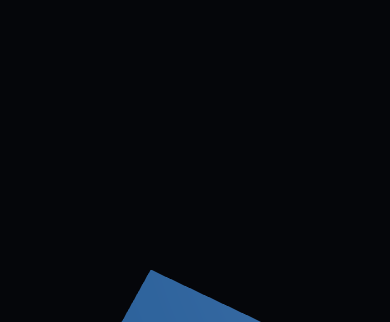
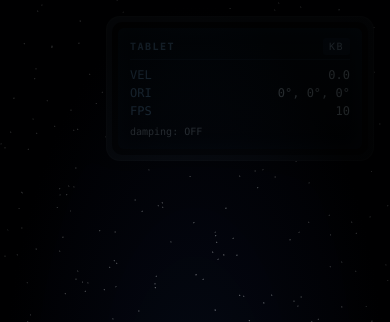
Before and after one commit to marcocesari/super_vexo, a website built with Vite: page index.html in a window 390 px wide. Shown: the top 322 px of the page. Built offline with nearby package versions, Linux system fonts and the light colour scheme; animation ran at ten frames a second.

Commit message:
M1: Earth Training Flight — title card, starfield, 6DOF flight, Tablet HUD
State machine: TITLE → FLY. The title card ("Super Vexo and the Mystery
of the System" / "Press any key to start") gates the loop; the scene
renders behind it so first frame isn't a blank gap.

Flight:
- Quaternion-based 6DOF rotation in the ship's local frame (no Euler
  gimbal lock).
- W/S throttle, A/D yaw, Arrows pitch, Q/E roll; X toggles arcade damping.
- Inertia is the default: velocity persists after input ends.
- deltaTime everywhere; dt clamped at 100ms so a backgrounded tab doesn't
  fling the ship across the map on resume.
- Chase camera lerps toward a ship-local offset using a halflife-based
  exponential smoothing so the spring is frame-rate independent. Camera
  up tracks ship up so banked turns feel right.

Starfield: 12k stars on a unit sphere, one `THREE.Points` draw call,
re-centered on the camera each frame so the field "never runs out".

HUD: a DOM-based "Tablet" overlay in the top-right showing VEL / ORI /
FPS / damping toggle / input source. This is the seed of the in-game
tablet UI that pause menus, fast-travel, and hacking mini-games will
later render as "apps".

All player-facing strings live in src/strings.js.

Build:
- Output as a single IIFE classic script (not ESM) and stripped
  `crossorigin` + `type="module"` from index.html so the bundle loads
  cleanly from file:// (the native iOS wrapper's loading mode) as well
  as from any http origin. `base: './'` keeps asset URLs path-agnostic.

```diff
--- a/index.html
+++ b/index.html
@@ -4,11 +4,6 @@
     <meta charset="UTF-8" />
     <meta name="viewport" content="width=device-width, initial-scale=1.0, viewport-fit=cover" />
     <title>Super Vexo and the Mystery of the System</title>
-    <style>
-      html, body { margin: 0; padding: 0; height: 100%; background: #000; overflow: hidden; }
-      #app { width: 100%; height: 100%; }
-      canvas { display: block; }
-    </style>
   </head>
   <body>
     <div id="app"></div>
--- /dev/null
+++ b/src/hud.js
@@ -0,0 +1,71 @@
+// The "Tablet" HUD: a DOM overlay framed to look like the in-game tablet
+// device. This is the seed of the UI used throughout the game (pause
+// menu, fast-travel, hacking mini-game — all later rendered as "apps").
+//
+// DOM (not canvas-drawn-into-three) keeps text crisp at any resolution and
+// makes the layout easy to evolve.
+import { strings } from './strings.js';
+
+export function createHud() {
+  const root = document.createElement('div');
+  root.id = 'tablet';
+  root.innerHTML = `
+    <div class="tablet-frame">
+      <div class="tablet-bezel">
+        <div class="tablet-screen">
+          <div class="tablet-titlebar">
+            <span class="tablet-app">${strings.hud.appName}</span>
+            <span class="tablet-source" data-source>KB</span>
+          </div>
+          <div class="tablet-row">
+            <span class="tablet-label">${strings.hud.velocity}</span>
+            <span class="tablet-value" data-velocity>0.0</span>
+          </div>
+          <div class="tablet-row">
+            <span class="tablet-label">${strings.hud.orientation}</span>
+            <span class="tablet-value" data-orientation>0°,0°,0°</span>
+          </div>
+          <div class="tablet-row">
+            <span class="tablet-label">${strings.hud.fps}</span>
+            <span class="tablet-value" data-fps>--</span>
+          </div>
+          <div class="tablet-row tablet-row--small">
+            <span class="tablet-value" data-damping>${strings.hud.dampingOff}</span>
+          </div>
+        </div>
+      </div>
+    </div>
+  `;
+  document.body.appendChild(root);
+
+  const elVelocity = root.querySelector('[data-velocity]');
+  const elOrientation = root.querySelector('[data-orientation]');
+  const elFps = root.querySelector('[data-fps]');
+  const elSource = root.querySelector('[data-source]');
+  const elDamping = root.querySelector('[data-damping]');
+
+  // FPS uses a 0.5s moving window so the number doesn't strobe.
+  let fpsAccumFrames = 0;
+  let fpsAccumTime = 0;
+  let fpsDisplayed = 0;
+
+  return {
+    update({ velocity, eulerDeg, dt, sources, dampingOn }) {
+      elVelocity.textContent = velocity.toFixed(1);
+      elOrientation.textContent =
+        `${eulerDeg.x.toFixed(0)}°, ${eulerDeg.y.toFixed(0)}°, ${eulerDeg.z.toFixed(0)}°`;
+
+      fpsAccumFrames += 1;
+      fpsAccumTime += dt;
+      if (fpsAccumTime >= 0.5) {
+        fpsDisplayed = Math.round(fpsAccumFrames / fpsAccumTime);
+        fpsAccumFrames = 0;
+        fpsAccumTime = 0;
+        elFps.textContent = String(fpsDisplayed);
+      }
+
+      elSource.textContent = sources.join('+');
+      elDamping.textContent = dampingOn ? strings.hud.dampingOn : strings.hud.dampingOff;
+    },
+  };
+}
--- /dev/null
+++ b/src/input/index.js
@@ -0,0 +1,22 @@
+// Unified input layer. M1: keyboard only. M2 will add gamepad + gyro and
+// fold them into this same `sample()` contract behind a single
+// `isBridgeAvailable()` check (see program.md M2 rules).
+import { createKeyboard } from './keyboard.js';
+
+export function createInput() {
+  const keyboard = createKeyboard();
+
+  return {
+    keyboard,
+    /** Returns axes in [-1, 1]. */
+    sample() {
+      // For now the unified sample is just the keyboard sample.
+      return keyboard.sample();
+    },
+    /** Which input sources are active right now (for HUD display). */
+    activeSources() {
+      // M1: only keyboard exists. M2 will add 'PAD' / 'GYRO'.
+      return ['KB'];
+    },
+  };
+}
--- /dev/null
+++ b/src/input/keyboard.js
@@ -0,0 +1,74 @@
+// Keyboard input → normalized flight axes.
+// The keyboard path must always work; gamepad/gyro (M2) will layer on top.
+
+// Key bindings live here so they can be re-bound later without touching
+// the update loop.
+export const KEYS = {
+  throttleUp: ['KeyW'],
+  throttleDown: ['KeyS'],
+  yawLeft: ['KeyA'],
+  yawRight: ['KeyD'],
+  pitchUp: ['ArrowUp'],
+  pitchDown: ['ArrowDown'],
+  rollLeft: ['KeyQ'],
+  rollRight: ['KeyE'],
+  toggleDamping: ['KeyX'],
+};
+
+export function createKeyboard() {
+  const pressed = new Set();
+  // One-shot events that fire on keydown only (not held). Consumer reads
+  // and clears each frame.
+  const justPressed = new Set();
+
+  function onKeyDown(e) {
+    if (!pressed.has(e.code)) justPressed.add(e.code);
+    pressed.add(e.code);
+  }
+  function onKeyUp(e) {
+    pressed.delete(e.code);
+  }
+
+  window.addEventListener('keydown', onKeyDown);
+  window.addEventListener('keyup', onKeyUp);
+
+  function any(codes) {
+    for (const c of codes) if (pressed.has(c)) return true;
+    return false;
+  }
+  function anyJust(codes) {
+    for (const c of codes) if (justPressed.has(c)) return true;
+    return false;
+  }
+
+  return {
+    isDown: (code) => pressed.has(code),
+    /** Read input axes; returns values in [-1, 1]. */
+    sample() {
+      const throttle = (any(KEYS.throttleUp) ? 1 : 0) - (any(KEYS.throttleDown) ? 1 : 0);
+      const yaw = (any(KEYS.yawLeft) ? 1 : 0) - (any(KEYS.yawRight) ? 1 : 0);
+      // ArrowUp pitches the nose UP, which in our convention is a positive
+      // rotation around the local X axis.
+      const pitch = (any(KEYS.pitchUp) ? 1 : 0) - (any(KEYS.pitchDown) ? 1 : 0);
+      const roll = (any(KEYS.rollLeft) ? 1 : 0) - (any(KEYS.rollRight) ? 1 : 0);
+      return { throttle, yaw, pitch, roll };
+    },
+    /** True if any key was pressed this frame (for the title-card gate). */
+    consumeAnyJustPressed() {
+      const had = justPressed.size > 0;
+      justPressed.clear();
+      return had;
+    },
+    consumeJustPressed(codes) {
+      if (anyJust(codes)) {
+        for (const c of codes) justPressed.delete(c);
+        return true;
+      }
+      return false;
+    },
+    dispose() {
+      window.removeEventListener('keydown', onKeyDown);
+      window.removeEventListener('keyup', onKeyUp);
+    },
+  };
+}
--- a/src/main.js
+++ b/src/main.js
@@ -1,50 +1,85 @@
-// Entry point. M0: a rotating cube to prove the renderer + game loop are wired up.
+// Entry point. Renderer + game loop + assembly.
+// Story-wise this is Vexo's pre-mission practice flight (M1: Earth
+// training). Mechanically it's the 6DOF flight foundation every later
+// milestone builds on.
 import * as THREE from 'three';
+import './style.css';
 
-const container = document.getElementById('app');
+import { createScene, createCamera } from './scene.js';
+import { createShip, updateShip } from './ship.js';
+import { createStarfield, updateStarfield } from './world/starfield.js';
+import { createInput } from './input/index.js';
+import { createHud } from './hud.js';
+import { createTitleCard } from './titleCard.js';
 
 // --- Renderer ---------------------------------------------------------------
-// Cap pixel ratio at 2: on a 3x Retina display the cost of rendering 9x the
-// pixels is not worth the difference your eyes can see.
+const container = document.getElementById('app');
 const renderer = new THREE.WebGLRenderer({ antialias: true });
 renderer.setPixelRatio(Math.min(window.devicePixelRatio, 2));
 renderer.setSize(window.innerWidth, window.innerHeight);
 container.appendChild(renderer.domElement);
 
-// --- Scene + camera ---------------------------------------------------------
-const scene = new THREE.Scene();
-scene.background = new THREE.Color(0x05060a);
+// --- World ------------------------------------------------------------------
+const scene = createScene();
+const camera = createCamera();
+const ship = createShip();
+const starfield = createStarfield();
 
-const FOV_DEG = 60;
-const NEAR = 0.1;
-const FAR = 1000;
-const camera = new THREE.PerspectiveCamera(
-  FOV_DEG,
-  window.innerWidth / window.innerHeight,
-  NEAR,
-  FAR,
-);
-camera.position.set(0, 0, 4);
+scene.add(ship.mesh);
+scene.add(starfield);
 
-// --- Lights -----------------------------------------------------------------
-// Ambient gives every face a baseline so nothing is pitch-black; the
-// directional light adds shape so the cube reads as a cube.
-const ambient = new THREE.AmbientLight(0xffffff, 0.4);
-scene.add(ambient);
+// --- Input + UI -------------------------------------------------------------
+const input = createInput();
+const hud = createHud();
+const titleCard = createTitleCard();
 
-const sun = new THREE.DirectionalLight(0xffffff, 1.0);
-sun.position.set(3, 5, 4);
-scene.add(sun);
+// --- Chase camera -----------------------------------------------------------
+// The camera trails the ship from a fixed offset in the ship's local frame:
+// behind and slightly above. We lerp toward the target each frame so the
+// camera has a little "spring" — it lags briefly when the ship turns, which
+// reads as motion and feels more cinematic than a rigid mount.
+const CAM_OFFSET_LOCAL = new THREE.Vector3(0, 1.4, -5.5); // behind & above
+const CAM_LOOKAHEAD_LOCAL = new THREE.Vector3(0, 0, 4);  // look slightly past the nose
+// "Half-life" of the spring in seconds: lower = snappier, higher = floatier.
+const CAM_POS_HALFLIFE = 0.12;
+const CAM_LOOK_HALFLIFE = 0.10;
 
-// --- Cube -------------------------------------------------------------------
-const cube = new THREE.Mesh(
-  new THREE.BoxGeometry(1, 1, 1),
-  new THREE.MeshStandardMaterial({ color: 0x4aa3ff, roughness: 0.4, metalness: 0.1 }),
-);
-scene.add(cube);
+const _camTargetPos = new THREE.Vector3();
+const _camTargetLook = new THREE.Vector3();
+const _camCurrentLook = new THREE.Vector3();
+let camLookInitialized = false;
 
-const ROT_SPEED_X = 0.6; // radians per second
-const ROT_SPEED_Y = 0.9;
+function updateChaseCamera(dt) {
+  // Target position in world space = ship position + ship-rotated offset.
+  _camTargetPos.copy(CAM_OFFSET_LOCAL)
+    .applyQuaternion(ship.mesh.quaternion)
+    .add(ship.mesh.position);
+
+  _camTargetLook.copy(CAM_LOOKAHEAD_LOCAL)
+    .applyQuaternion(ship.mesh.quaternion)
+    .add(ship.mesh.position);
+
+  if (!camLookInitialized) {
+    camera.position.copy(_camTargetPos);
+    _camCurrentLook.copy(_camTargetLook);
+    camLookInitialized = true;
+  } else {
+    // Frame-rate-independent exponential smoothing.
+    // alpha = 1 - 2^(-dt / halflife) means after `halflife` seconds we have
+    // closed exactly half the remaining distance, regardless of dt.
+    const aPos = 1 - Math.pow(2, -dt / CAM_POS_HALFLIFE);
+    const aLook = 1 - Math.pow(2, -dt / CAM_LOOK_HALFLIFE);
+    camera.position.lerp(_camTargetPos, aPos);
+    _camCurrentLook.lerp(_camTargetLook, aLook);
+  }
+
+  camera.lookAt(_camCurrentLook);
+  // Roll the camera with the ship so banked turns feel right.
+  // (lookAt resets up; reapply ship up so we get the roll.)
+  const shipUp = new THREE.Vector3(0, 1, 0).applyQuaternion(ship.mesh.quaternion);
+  camera.up.copy(shipUp);
+  camera.lookAt(_camCurrentLook);
+}
 
 // --- Resize -----------------------------------------------------------------
 function onResize() {
@@ -56,18 +91,55 @@ function onResize() {
 }
 window.addEventListener('resize', onResize);
 
+// --- State machine ----------------------------------------------------------
+// Two states for M1: TITLE (waiting for first keypress) and FLY.
+const STATE = { TITLE: 'title', FLY: 'fly' };
+let state = STATE.TITLE;
+
 // --- Game loop --------------------------------------------------------------
-// deltaTime in seconds keeps motion frame-rate independent: 60fps and 120fps
-// machines see the cube spin at the same speed.
 let lastT = performance.now();
+const _euler = new THREE.Euler();
+
 function frame(now) {
-  const dt = (now - lastT) / 1000;
+  // Cap dt at 100ms so a long pause (tab backgrounded) doesn't fling the
+  // ship across the universe on resume.
+  const rawDt = (now - lastT) / 1000;
+  const dt = Math.min(rawDt, 0.1);
   lastT = now;
 
-  cube.rotation.x += ROT_SPEED_X * dt;
-  cube.rotation.y += ROT_SPEED_Y * dt;
+  if (state === STATE.TITLE) {
+    if (input.keyboard.consumeAnyJustPressed()) {
+      state = STATE.FLY;
+      titleCard.dismiss();
+    }
+    // Still render the scene behind the title card so it's not a blank gap.
+  } else {
+    // Toggle arcade damping with X.
+    if (input.keyboard.consumeJustPressed(['KeyX'])) {
+      ship.arcadeDamping = !ship.arcadeDamping;
+    }
+    updateShip(ship, input.sample(), dt);
+  }
+
+  updateStarfield(starfield, camera);
+  updateChaseCamera(dt);
 
   renderer.render(scene, camera);
+
+  // HUD reflects state every frame so values are live.
+  _euler.setFromQuaternion(ship.mesh.quaternion, 'YXZ');
+  hud.update({
+    velocity: ship.velocity.length(),
+    eulerDeg: {
+      x: THREE.MathUtils.radToDeg(_euler.x),
+      y: THREE.MathUtils.radToDeg(_euler.y),
+      z: THREE.MathUtils.radToDeg(_euler.z),
+    },
+    dt,
+    sources: input.activeSources(),
+    dampingOn: ship.arcadeDamping,
+  });
+
   requestAnimationFrame(frame);
 }
 requestAnimationFrame(frame);
--- /dev/null
+++ b/src/scene.js
@@ -0,0 +1,35 @@
+// Scene + camera + lighting. Kept separate from main.js so the entry stays
+// focused on the game loop and assembly.
+import * as THREE from 'three';
+
+export const FOV_DEG = 60;
+export const NEAR = 0.1;
+export const FAR = 5000;
+
+export function createScene() {
+  const scene = new THREE.Scene();
+  // Near-black with a hint of blue. We never see "true" black in space
+  // because of starlight, and pure black hides depth cues.
+  scene.background = new THREE.Color(0x02030a);
+
+  // Dim ambient so unlit faces are not pure black.
+  scene.add(new THREE.AmbientLight(0xffffff, 0.25));
+
+  // A distant directional light stands in for the Sun. Direction matters
+  // more than position for directional lights.
+  const sun = new THREE.DirectionalLight(0xffffff, 1.0);
+  sun.position.set(40, 30, 20);
+  scene.add(sun);
+
+  return scene;
+}
+
+export function createCamera() {
+  const camera = new THREE.PerspectiveCamera(
+    FOV_DEG,
+    window.innerWidth / window.innerHeight,
+    NEAR,
+    FAR,
+  );
+  return camera;
+}
--- /dev/null
+++ b/src/ship.js
@@ -0,0 +1,101 @@
+// The player ship: a cone mesh that flies with 6DOF using quaternions.
+//
+// Why quaternions? Euler angles (pitch/yaw/roll as three numbers) suffer
+// from "gimbal lock" — at certain orientations two of the three axes
+// collapse onto the same direction and you lose a degree of freedom.
+// Quaternions are a 4-number representation of rotation that never has
+// this problem, so they are the standard for flight / space sims.
+import * as THREE from 'three';
+
+// --- Tunables ---------------------------------------------------------------
+// All speeds are in "units per second" or "radians per second" — never per
+// frame. Multiply by deltaTime when applying, so a 30fps machine and a
+// 144fps machine feel identical.
+export const MAX_THROTTLE_ACCEL = 18; // units/s^2 forward thrust when W held
+export const REVERSE_THROTTLE_ACCEL = 12; // units/s^2 when S held
+export const MAX_SPEED = 60; // units/s
+export const YAW_RATE = 1.4; // rad/s
+export const PITCH_RATE = 1.4; // rad/s
+export const ROLL_RATE = 2.0; // rad/s
+// Arcade damping: when on, velocity decays toward zero so the ship "stops"
+// on its own. When off (default), space-inertia rules apply.
+export const ARCADE_DAMPING_RATE = 0.6; // fraction of velocity lost per second
+
+export function createShip() {
+  // Cone pointing along +Z (its "nose"). Three.js cones point along +Y by
+  // default, so we rotate the geometry once.
+  const geom = new THREE.ConeGeometry(0.4, 1.6, 16);
+  geom.rotateX(Math.PI / 2);
+
+  const mat = new THREE.MeshStandardMaterial({
+    color: 0x9ad7ff,
+    roughness: 0.35,
+    metalness: 0.3,
+    emissive: 0x102030,
+  });
+
+  const mesh = new THREE.Mesh(geom, mat);
+  mesh.position.set(0, 0, 0);
+
+  return {
+    mesh,
+    // Linear velocity in world space.
+    velocity: new THREE.Vector3(),
+    arcadeDamping: false,
+  };
+}
+
+// Reusable scratch vectors so the per-frame update allocates nothing.
+const _localAxis = new THREE.Vector3();
+const _deltaQ = new THREE.Quaternion();
+const _forward = new THREE.Vector3();
+
+/**
+ * Apply one frame's input to the ship.
+ *
+ * @param {ReturnType<typeof createShip>} ship
+ * @param {{throttle:number, yaw:number, pitch:number, roll:number}} input
+ *        Each axis is in [-1, 1]. Throttle: +1 = W (forward), -1 = S (back).
+ * @param {number} dt   delta time in seconds
+ */
+export function updateShip(ship, input, dt) {
+  // --- Rotation: build a tiny local-axis rotation per axis, multiply in.
+  // We apply rotations in the ship's *local* frame, which is what makes
+  // controls feel natural: pitch is always relative to the nose, no matter
+  // how the ship is oriented in the world.
+  applyLocalRotation(ship.mesh.quaternion, _localAxis.set(1, 0, 0), input.pitch * PITCH_RATE * dt);
+  applyLocalRotation(ship.mesh.quaternion, _localAxis.set(0, 1, 0), input.yaw * YAW_RATE * dt);
+  applyLocalRotation(ship.mesh.quaternion, _localAxis.set(0, 0, 1), input.roll * ROLL_RATE * dt);
+  ship.mesh.quaternion.normalize();
+
+  // --- Translation: throttle pushes along the ship's local forward (+Z).
+  _forward.set(0, 0, 1).applyQuaternion(ship.mesh.quaternion);
+
+  const accel = input.throttle >= 0
+    ? input.throttle * MAX_THROTTLE_ACCEL
+    : input.throttle * REVERSE_THROTTLE_ACCEL;
+  // velocity += forward * accel * dt
+  ship.velocity.addScaledVector(_forward, accel * dt);
+
+  if (ship.arcadeDamping) {
+    // Frame-rate-independent exponential decay: v *= exp(-rate * dt)
+    const decay = Math.exp(-ARCADE_DAMPING_RATE * dt);
+    ship.velocity.multiplyScalar(decay);
+  }
+
+  // Cap speed.
+  if (ship.velocity.lengthSq() > MAX_SPEED * MAX_SPEED) {
+    ship.velocity.setLength(MAX_SPEED);
+  }
+
+  // position += velocity * dt
+  ship.mesh.position.addScaledVector(ship.velocity, dt);
+}
+
+// Multiply `q` on the right by a rotation of `angle` around the local
+// `axis` — i.e. apply the rotation in the object's local frame.
+function applyLocalRotation(q, axis, angle) {
+  if (angle === 0) return;
+  _deltaQ.setFromAxisAngle(axis, angle);
+  q.multiply(_deltaQ);
+}
--- /dev/null
+++ b/src/strings.js
@@ -0,0 +1,18 @@
+// All player-facing text lives here so it can be edited without touching
+// game code (program.md: "keep player-facing strings in a single
+// src/strings.js module"). Keys are stable; values can change freely.
+
+export const strings = {
+  title: 'Super Vexo and the Mystery of the System',
+  pressAnyKey: 'Press any key to start',
+
+  hud: {
+    appName: 'Tablet',
+    velocity: 'VEL',
+    orientation: 'ORI',
+    fps: 'FPS',
+    inputSource: 'IN',
+    dampingOn: 'damping: ON',
+    dampingOff: 'damping: OFF',
+  },
+};
--- /dev/null
+++ b/src/style.css
@@ -0,0 +1,105 @@
+/* Global */
+html, body {
+  margin: 0;
+  padding: 0;
+  height: 100%;
+  background: #000;
+  overflow: hidden;
+  font-family: ui-monospace, SFMono-Regular, Menlo, Consolas, monospace;
+  color: #d6f0ff;
+  user-select: none;
+  -webkit-user-select: none;
+  -webkit-touch-callout: none;
+}
+#app { width: 100%; height: 100%; }
+canvas { display: block; }
+
+/* --- Title card --- */
+#title-card {
+  position: fixed;
+  inset: 0;
+  z-index: 10;
+  display: flex;
+  align-items: center;
+  justify-content: center;
+  background: radial-gradient(ellipse at center, rgba(8, 14, 30, 0.55) 0%, rgba(0, 0, 0, 0.85) 70%);
+  transition: opacity 0.5s ease;
+  opacity: 1;
+}
+#title-card.title-card--hidden { opacity: 0; pointer-events: none; }
+.title-card__inner { text-align: center; padding: 2rem 3rem; }
+.title-card__title {
+  font-size: clamp(1.6rem, 4vw, 3rem);
+  letter-spacing: 0.05em;
+  margin: 0 0 1.5rem 0;
+  color: #b8e0ff;
+  text-shadow: 0 0 24px rgba(80, 160, 255, 0.4);
+}
+.title-card__prompt {
+  font-size: clamp(0.9rem, 1.5vw, 1.1rem);
+  color: #6aa3d1;
+  margin: 0;
+  animation: pulse 1.4s ease-in-out infinite;
+}
+@keyframes pulse {
+  0%, 100% { opacity: 0.5; }
+  50% { opacity: 1; }
+}
+
+/* --- Tablet HUD --- */
+#tablet {
+  position: fixed;
+  top: 1rem;
+  right: 1rem;
+  z-index: 5;
+  pointer-events: none; /* HUD never eats clicks */
+}
+.tablet-frame {
+  padding: 6px;
+  background: linear-gradient(135deg, #1a232e, #0a0f15);
+  border-radius: 14px;
+  box-shadow:
+    0 4px 24px rgba(0, 0, 0, 0.6),
+    inset 0 0 0 1px rgba(255, 255, 255, 0.05);
+}
+.tablet-bezel {
+  padding: 6px;
+  background: #050709;
+  border-radius: 10px;
+}
+.tablet-screen {
+  width: 220px;
+  padding: 10px 12px;
+  background: linear-gradient(180deg, #061320, #03070d);
+  border-radius: 6px;
+  font-size: 12px;
+  line-height: 1.5;
+  color: #9fd1ff;
+  box-shadow: inset 0 0 18px rgba(50, 120, 200, 0.12);
+}
+.tablet-titlebar {
+  display: flex;
+  justify-content: space-between;
+  align-items: center;
+  margin-bottom: 6px;
+  padding-bottom: 4px;
+  border-bottom: 1px solid rgba(80, 140, 200, 0.18);
+  font-size: 10px;
+  letter-spacing: 0.15em;
+  text-transform: uppercase;
+  color: #6aa3d1;
+}
+.tablet-app { font-weight: 600; }
+.tablet-source {
+  padding: 1px 6px;
+  border-radius: 3px;
+  background: rgba(80, 160, 255, 0.12);
+  color: #b8e0ff;
+}
+.tablet-row {
+  display: flex;
+  justify-content: space-between;
+}
+.tablet-row--small { font-size: 10px; opacity: 0.7; margin-top: 4px; }
+.tablet-label { color: #6aa3d1; }
+.tablet-value { color: #d6f0ff; font-variant-numeric: tabular-nums; }
--- /dev/null
+++ b/src/titleCard.js
@@ -0,0 +1,24 @@
+// Title card shown on load. "Press any key to start" gates the game loop
+// so the player has agency on first frame.
+import { strings } from './strings.js';
+
+export function createTitleCard() {
+  const root = document.createElement('div');
+  root.id = 'title-card';
+  root.innerHTML = `
+    <div class="title-card__inner">
+      <h1 class="title-card__title">${strings.title}</h1>
+      <p class="title-card__prompt">${strings.pressAnyKey}</p>
+    </div>
+  `;
+  document.body.appendChild(root);
+
+  return {
+    /** Hide with a quick fade. */
+    dismiss() {
+      root.classList.add('title-card--hidden');
+      // Remove after the fade so it doesn't intercept events.
+      setTimeout(() => root.remove(), 500);
+    },
+  };
+}
--- /dev/null
+++ b/src/world/starfield.js
@@ -0,0 +1,60 @@
+// A point-cloud starfield. 10k+ stars at no perf cost — a single draw call
+// because all points share one `THREE.Points` object.
+//
+// Stars are placed on the surface of a large sphere so they read as
+// "infinitely far away". Since the ship can fly forever, we re-center the
+// starfield on the camera each frame (see updateStarfield) — same trick a
+// skybox uses.
+import * as THREE from 'three';
+
+const STAR_COUNT = 12000;
+const STAR_RADIUS = 1200;
+
+export function createStarfield() {
+  const positions = new Float32Array(STAR_COUNT * 3);
+  const colors = new Float32Array(STAR_COUNT * 3);
+
+  for (let i = 0; i < STAR_COUNT; i++) {
+    // Uniform point on a sphere via the standard (u, v) → unit-vector trick.
+    const u = Math.random();
+    const v = Math.random();
+    const theta = 2 * Math.PI * u;
+    const phi = Math.acos(2 * v - 1);
+    const sinPhi = Math.sin(phi);
+    const x = STAR_RADIUS * sinPhi * Math.cos(theta);
+    const y = STAR_RADIUS * sinPhi * Math.sin(theta);
+    const z = STAR_RADIUS * Math.cos(phi);
+    positions[i * 3 + 0] = x;
+    positions[i * 3 + 1] = y;
+    positions[i * 3 + 2] = z;
+
+    // A faint blue-white range. Real stars vary in temperature; we cheat
+    // with a tiny random tint so the field doesn't look like a single grey.
+    const tint = 0.85 + Math.random() * 0.15;
+    const blueBoost = Math.random() * 0.1;
+    colors[i * 3 + 0] = tint - blueBoost;
+    colors[i * 3 + 1] = tint - blueBoost * 0.5;
+    colors[i * 3 + 2] = tint;
+  }
+
+  const geom = new THREE.BufferGeometry();
+  geom.setAttribute('position', new THREE.BufferAttribute(positions, 3));
+  geom.setAttribute('color', new THREE.BufferAttribute(colors, 3));
+
+  const mat = new THREE.PointsMaterial({
+    size: 1.2,
+    sizeAttenuation: false, // constant pixel size — stars don't grow on approach
+    vertexColors: true,
+    transparent: true,
+    depthWrite: false,
+  });
+
+  const points = new THREE.Points(geom, mat);
+  points.frustumCulled = false; // we re-center it on the camera each frame
+  return points;
+}
+
+/** Keep the starfield centered on the camera so it never "runs out". */
+export function updateStarfield(starfield, camera) {
+  starfield.position.copy(camera.position);
+}
```
Also changed, not shown: journal.md (+7 -0 lines), vite.config.js (+41 -2 lines).
